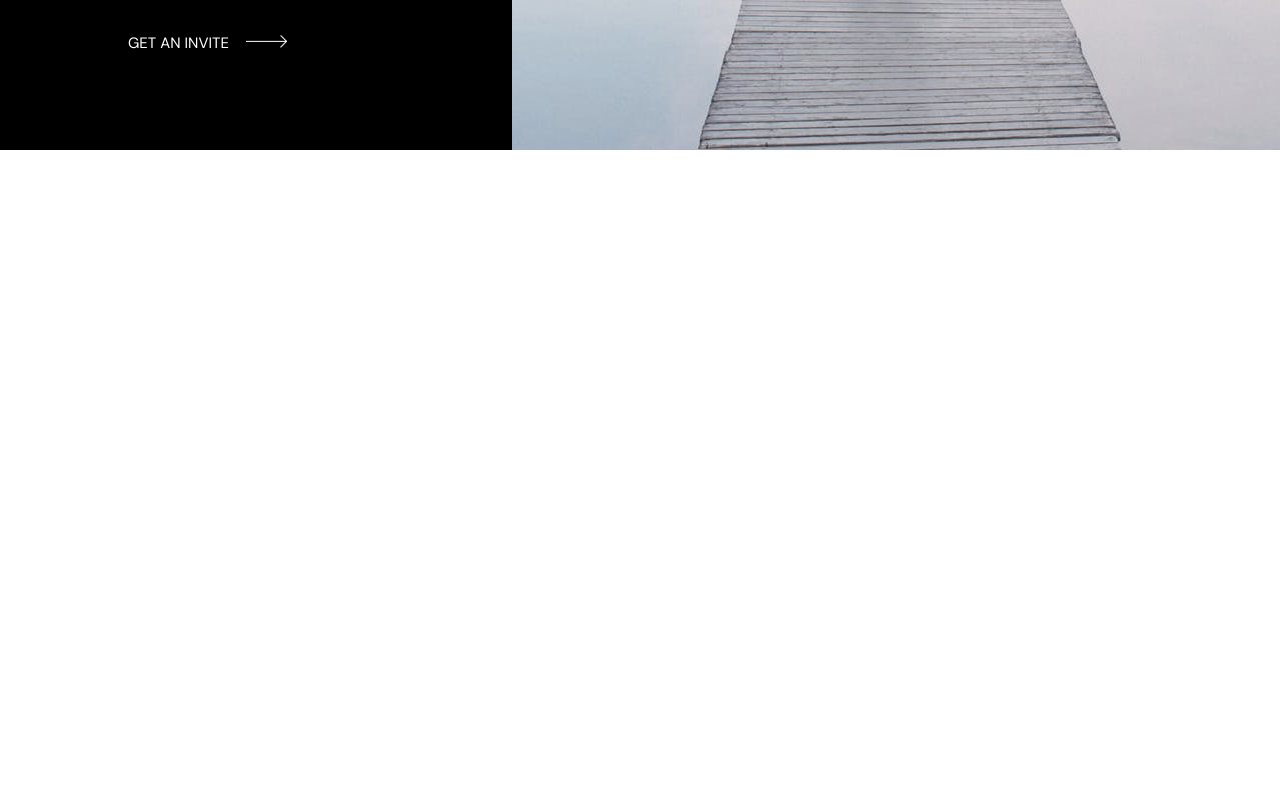
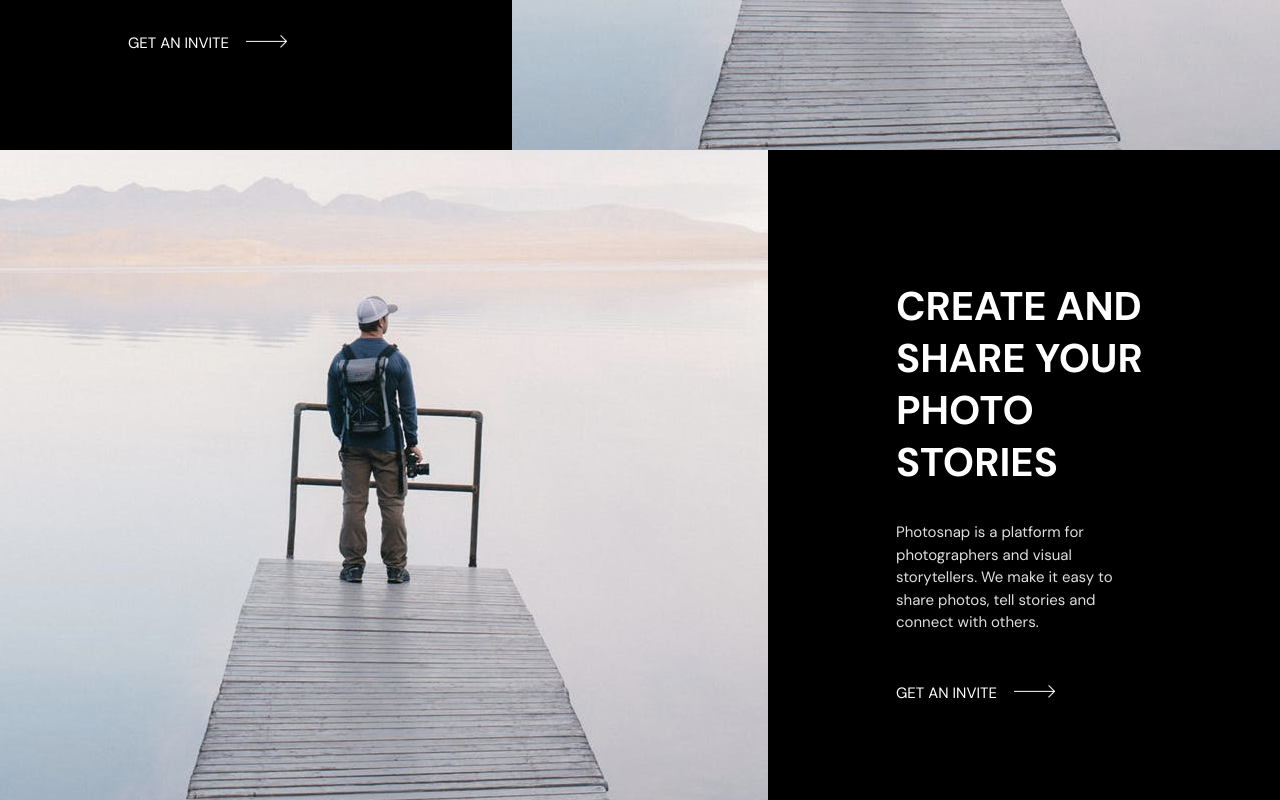
Before and after one commit to Lanssii/photosnap-website-react, a React (Vite) app: page / in a window 1280 px wide. Shown: the part 641-1441 px from the top of the page. Before the commit the page ends 800 px from the top, so only its background shows below. Built offline with nearby package versions, Linux system fonts and the light colour scheme.

Commit message:
feat: add reverse layout option to HeroSection and update Home component

```diff
--- a/src/components/HeroSection/HeroSection.css
+++ b/src/components/HeroSection/HeroSection.css
@@ -2,6 +2,9 @@
   display: flex;
   width: 100%;
   min-height: 650px;
+}
+.intro-section.reverse {
+  flex-direction: row-reverse;
 }
 
 .left-section {
--- a/src/components/HeroSection/HeroSection.jsx
+++ b/src/components/HeroSection/HeroSection.jsx
@@ -3,7 +3,7 @@ import "./HeroSection.css";
 function HeroSection(props) {
   return (
     <>
-      <section className="intro-section">
+      <section className={`intro-section ${props.reverse ? "reverse" : ""}`}>
         <div className="left-section">
           <div className="left-section-info">
             <h1>{props.title}</h1>
--- a/src/views/Home.jsx
+++ b/src/views/Home.jsx
@@ -15,7 +15,16 @@ function Home() {
           arrowImg={arrowImage}
           sectionImageOne={sectionImageOne}
         />
-        {/* <HeroSection /> */}
+        <HeroSection
+          title="CREATE AND SHARE YOUR PHOTO STORIES"
+          para=" Photosnap is a platform for photographers and visual storytellers.
+              We make it easy to share photos, tell stories and connect with
+              others."
+          linkText="GET AN INVITE"
+          arrowImg={arrowImage}
+          sectionImageOne={sectionImageOne}
+          reverse={true}
+        />
       </main>
     </>
   );
```
